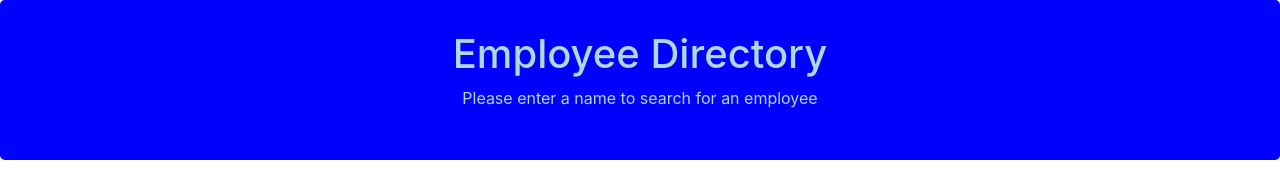
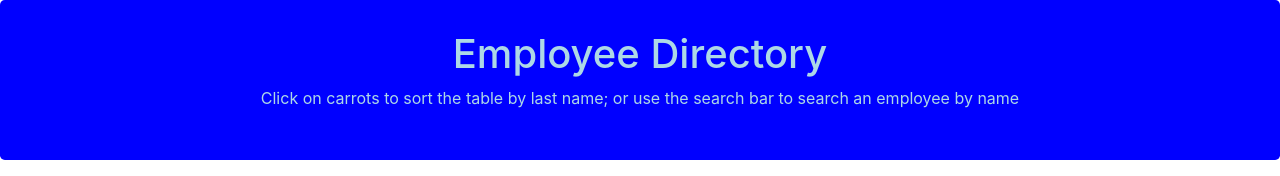
Before and after one commit to seebell/Employee-Directory, a React (Create React App) app: page / in a window 1280 px wide. Shown: the top 176 px of the page. Built offline with nearby package versions, Linux system fonts and the light colour scheme; no server answers.

Commit message:
changed the description

```diff
--- a/src/components/Jumbotron/index.js
+++ b/src/components/Jumbotron/index.js
@@ -4,7 +4,7 @@ function Jumbotron() {
     return (
         <div className="jumbotron">
             <h1>Employee Directory</h1>
-            <p>Please enter a name to search for an employee</p>
+            <p>Click on carrots to sort the table by last name; or use the search bar to search an employee by name</p>
         </div>
 
     );
```
